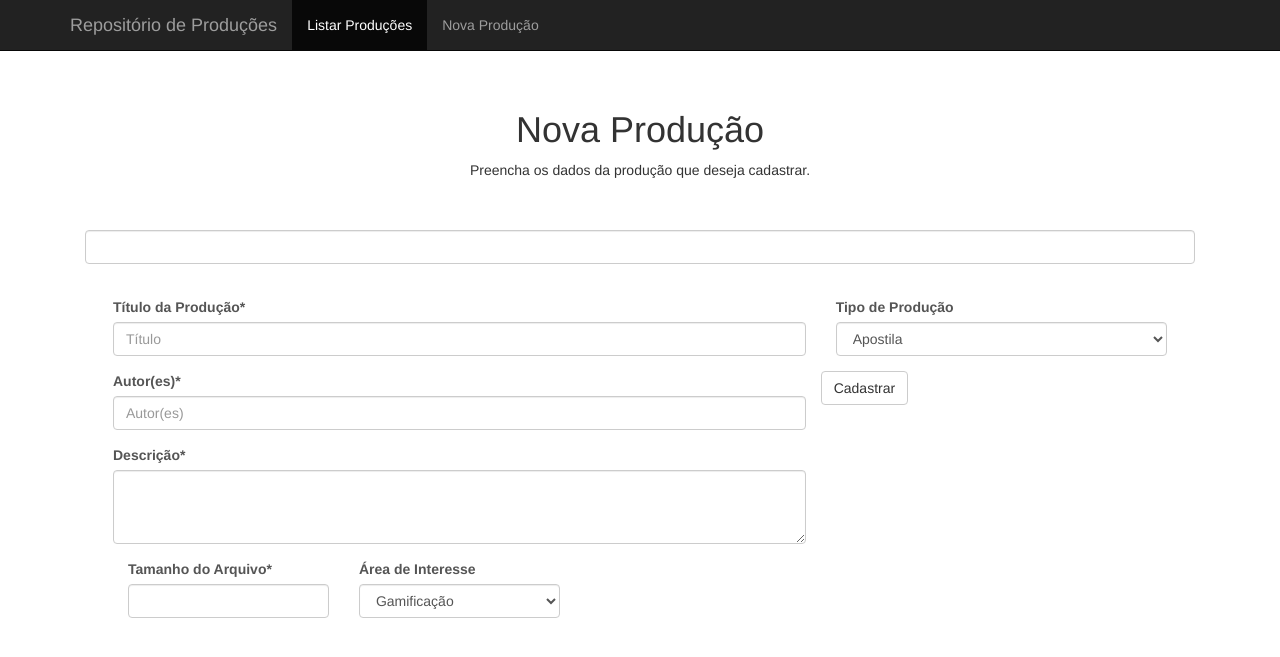
After one commit to GabrielLV/educarplataforma, a CodeIgniter app: page /repositorio/Producao/cadastro in a window 1280 px wide. The commit adds this page. Shown: the top 657 px of the page. Run offline with CodeIgniter, Linux system fonts and the light colour scheme; some libraries are stand-ins or nearby versions.

Commit message:
Incluído formulário de cadastro. Próximo passo: ligação com o banco

```diff
--- /dev/null
+++ b/application/controllers/Producao.php
@@ -0,0 +1,36 @@
+<?php
+defined('BASEPATH') OR exit('No direct script access allowed');
+
+class Producao extends CI_Controller {
+
+	/**
+	 * Index Page for this controller.
+	 *
+	 * Maps to the following URL
+	 * 		http://example.com/index.php/welcome
+	 *	- or -
+	 * 		http://example.com/index.php/welcome/index
+	 *	- or -
+	 * Since this controller is set as the default controller in
+	 * config/routes.php, it's displayed at http://example.com/
+	 *
+	 * So any other public methods not prefixed with an underscore will
+	 * map to /index.php/welcome/<method_name>
+	 * @see https://codeigniter.com/user_guide/general/urls.html
+	 */
+	public function index()
+	{
+            $this->load->view('includes/header');
+            $this->load->view('includes/menu');
+            $this->load->view('listar_producao');
+            $this->load->view('includes/footer');
+	}
+
+        public function cadastro()
+	{
+            $this->load->view('includes/header');
+            $this->load->view('includes/menu');
+            $this->load->view('cadastro_producao');
+            $this->load->view('includes/footer');
+	}
+}
--- /dev/null
+++ b/application/views/cadastro_producao.php
@@ -0,0 +1,58 @@
+<div class="container">
+    <div class="starter-template">
+        <h1>Nova Produção</h1>
+        <p>Preencha os dados da produção que deseja cadastrar.</p>
+    </div>
+
+    <div class="col-md-12">
+        <form class="form-control" action="<?= base_url() ?>producao/cadastro">
+            <br />
+            <br />
+            <br />
+            <div class="col-md-8">
+                <div class="form-group">
+                    <label for="InputTitulo">Título da Produção*</label>
+                    <input type="text" class="form-control" id="InputTitulo" placeholder="Título">
+                </div>
+                <div class="form-group">
+                    <label for="InputAutor">Autor(es)*</label>
+                    <input type="text" class="form-control" id="InputAutor" placeholder="Autor(es)">
+                </div>
+                <div class="form-group">
+                    <label for="InputDescricao">Descrição*</label>
+                    <textarea class="form-control" rows="3"></textarea>
+                </div>
+                <div class="col-md-4">
+                    <div class="form-group">
+                        <label for="InputTamanho">Tamanho do Arquivo*</label>
+                        <input type="number" class="form-control" id="InputTamanho">
+                    </div>
+                </div>
+                <div class="col-md-4">
+                    <div class="form-group">
+                        <label for="InputArea">Área de Interesse</label>
+                        <select class="form-control">
+                            <option>Gamificação</option>
+                            <option>Letramento Digital</option>
+                            <option>Informática na Academia</option>
+                        </select>
+                    </div>
+                </div>
+            </div>
+            <div class="col-md-4">
+                <div class="form-group">
+                    <label for="TipoProducao">Tipo de Produção</label>
+                    <select class="form-control">
+                        <option>Apostila</option>
+                        <option>Apresentação</option>
+                        <option>Jogo</option>
+                        <option>Livro/Ebook</option>
+                        <option>Publicação em Periódico</option>
+                        <option>Vídeo</option>
+                    </select>
+                </div>
+            </div>
+            <button type="submit" class="btn btn-default">Cadastrar</button>
+        </form>
+    </div>
+</div><!-- /.container -->
--- a/application/views/includes/menu.php
+++ b/application/views/includes/menu.php
@@ -7,13 +7,12 @@
             <span class="icon-bar"></span>
             <span class="icon-bar"></span>
           </button>
-          <a class="navbar-brand" href="#">Repositório de Produções</a>
+          <a class="navbar-brand" href="<?= base_url()?>">Repositório de Produções</a>
         </div>
         <div id="navbar" class="collapse navbar-collapse">
           <ul class="nav navbar-nav">
-            <li class="active"><a href="#">Home</a></li>
-            <li><a href="#about">About</a></li>
-            <li><a href="#contact">Contact</a></li>
+              <li class="active"><a href="<?= base_url()?>Producao">Listar Produções</a></li>
+            <li><a href="<?= base_url()?>Producao/cadastro">Nova Produção</a></li>
           </ul>
         </div><!--/.nav-collapse -->
       </div>
```
Also changed, not shown: application/views/layout.php (+6 -2 lines), application/views/listar_producao.php (added, +10 -0 lines).
